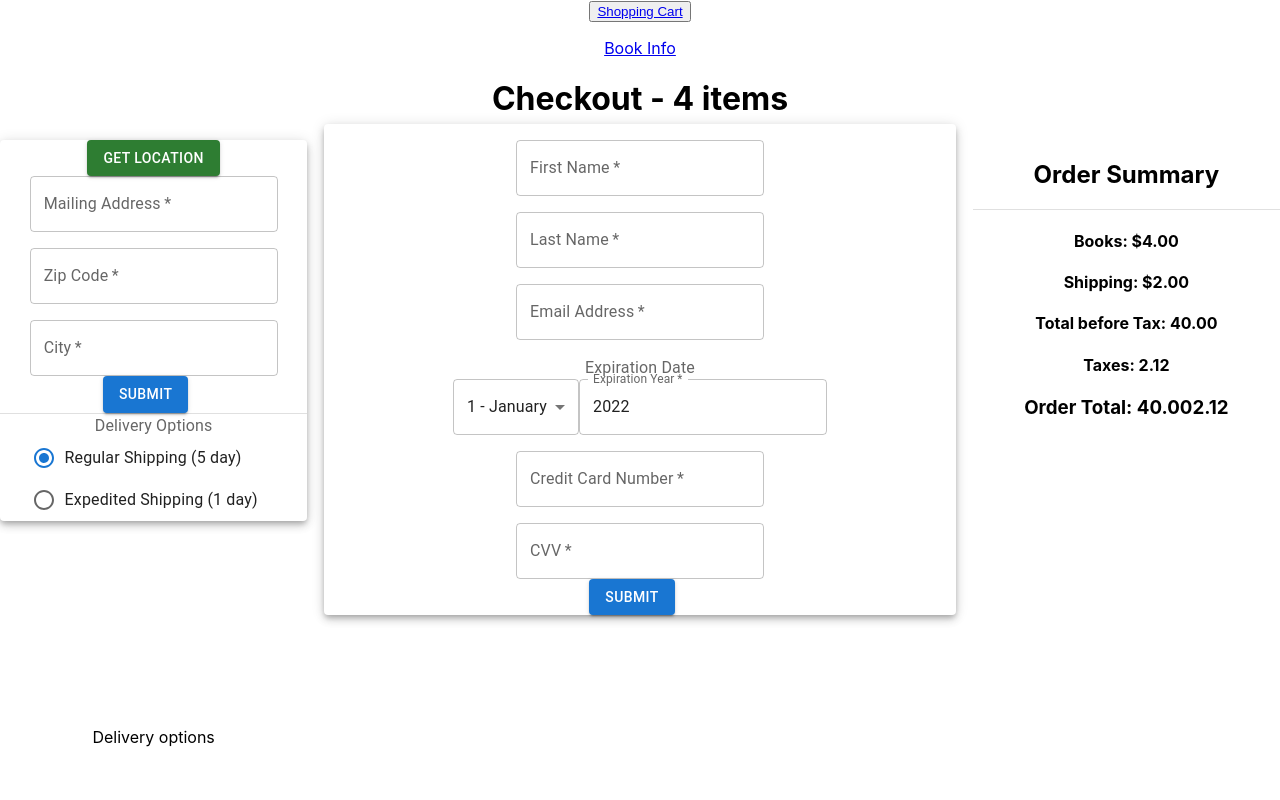
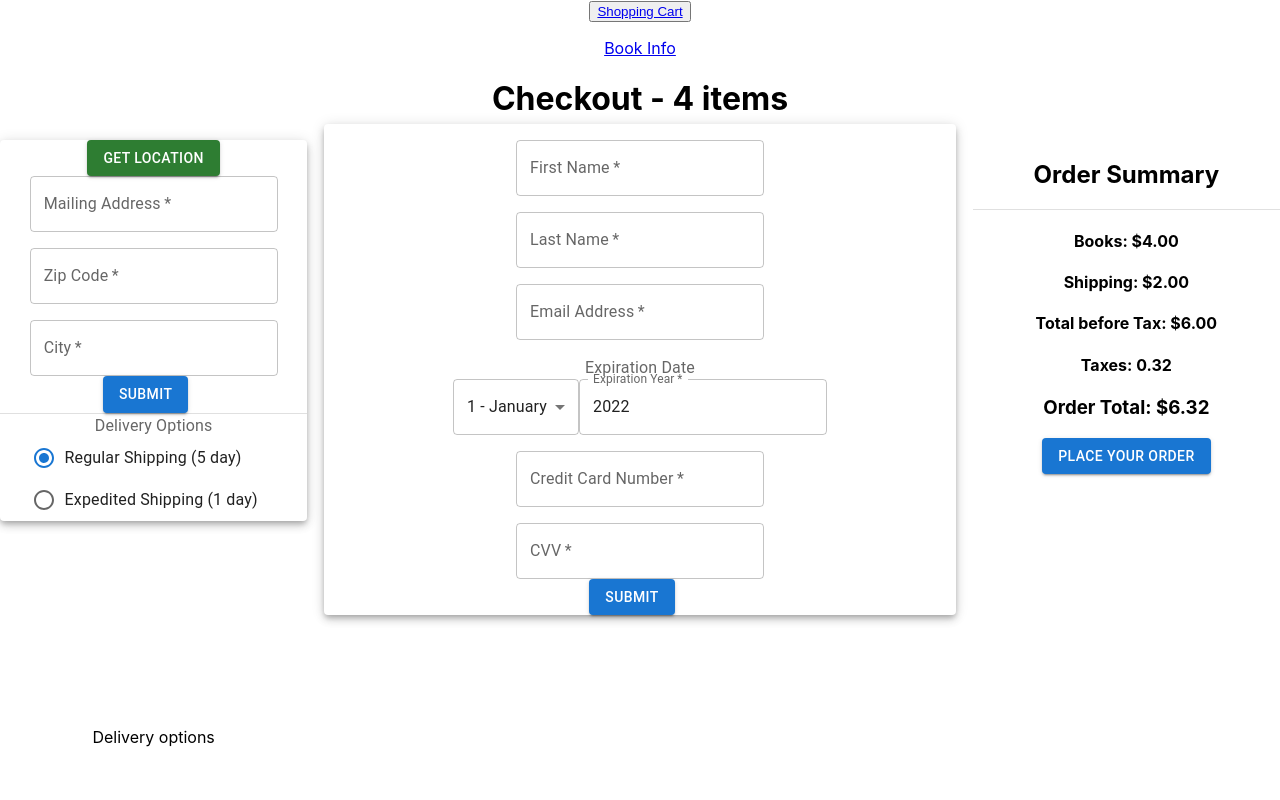
Before and after one commit to jazzyboii/book-app, a React (Create React App) app in the folder book-app/: page /payment-page in a window 1280 px wide. Shown: the top 800 px of the page. Built offline with nearby package versions, Linux system fonts and the light colour scheme.

Commit message:
fixed a glitch in adding the prices

```diff
--- a/book-app/src/components/ShoppingCart/OrderBreakdown.js
+++ b/book-app/src/components/ShoppingCart/OrderBreakdown.js
@@ -1,18 +1,30 @@
 import { useContext, useEffect, useState } from "react";
 import { ShoppingContext } from "../../contexts/shoppingContext";
-import { Divider } from "@mui/material";
+import { Divider, Button } from "@mui/material";
+import Dialog from '@mui/material/Dialog';
+import DialogActions from '@mui/material/DialogActions';
+import DialogContent from '@mui/material/DialogContent';
+import DialogContentText from '@mui/material/DialogContentText';
+import DialogTitle from '@mui/material/DialogTitle';
+import { typography } from "@mui/system";
 
 export default function OrderBreakdown(props) {
     // const {cart} = useContext(ShoppingContext);
-    const [shippingCosts, setShippingCosts] = useState(0);
-    const [total, setTotal] = useState(0);
+    const [shippingCosts, setShippingCosts] = useState("");
+    const [preTotal, setPreTotal] = useState("");
+    const [taxes, setTaxes] = useState("");
+    const [postTotal, setPostTotal] = useState("");
+    const [orderPlaced, setOrderPlaced] = useState(false);
+    const [openDialog, setOpenDialog] = useState(false);
+
+    useEffect( () => {
         const weightInOz = 5 * props.amount;
         let shippingMultiplier = 1;
         if(props.deliveryOption === "expidited") {
             shippingMultiplier = 2;
         }
 
-    let costPerOz;
+        let costPerOz = 0;
         if (weightInOz < 20) {
             costPerOz = 2 * shippingMultiplier;
         }
@@ -23,12 +35,33 @@ export default function OrderBreakdown(props) {
             costPerOz = 10 * shippingMultiplier;
         }
 
-    useEffect( () => {
-        const cost = (costPerOz * weightInOz * 0.01).toFixed(2);
-        setShippingCosts(cost);
-        const total = props.amount + shippingCosts;
-        setTotal(total);
-    }, [costPerOz, weightInOz])
+        const varShippingCosts = costPerOz * weightInOz * 0.01;
+        const varPreTotal = props.amount + varShippingCosts;
+        const varTaxes = varPreTotal * 0.053;
+        const varPostTotal = varPreTotal + varTaxes;
+        setShippingCosts(varShippingCosts.toFixed(2));
+        console.log(shippingCosts, " shipping costs is a ", typeof(shippingCosts))
+        setPreTotal(varPreTotal);
+        console.log(preTotal, " pretotal is a ", typeof(preTotal))
+        setTaxes(varTaxes.toFixed(2))
+        console.log(taxes, " taxes is a ", typeof(taxes))
+        setPostTotal(varPostTotal.toFixed(2))
+        console.log(postTotal, " postotal is a ", typeof(postTotal))
+    }, [props.amount])
+
+    function placeOrder() {
+        setOrderPlaced(true);
+        setOpenDialog(true);
+    }
+
+    function handleClose () {
+        setOpenDialog(false);
+        setOrderPlaced(false);
+    }
+
+    function handleCloseSuccess() {
+        setOpenDialog(false);
+    }
 
     return(
         <>
@@ -36,9 +69,32 @@ export default function OrderBreakdown(props) {
             <Divider/>
             <h4>Books: ${props.amount}.00</h4>
             <h4>Shipping: ${shippingCosts}</h4>
-            <h4>Total before Tax: {total}</h4>
-            <h4>Taxes: {(total * 0.053).toFixed(2)}</h4>
-            <h3>Order Total: {total + (total * 0.053).toFixed(2)}</h3>
+            <h4>Total before Tax: ${preTotal}.00</h4>
+            <h4>Taxes: {taxes}</h4>
+            <h3>Order Total: ${postTotal}</h3>
+            {orderPlaced?<Button variant="contained" disabled onClick={placeOrder}>Place Your Order</Button>:<Button variant="contained" onClick={placeOrder}>Place Your Order</Button>}
+
+            <Dialog
+                open={openDialog}
+                onClose={handleClose}
+                aria-labelledby="order-placement-dialog-title"
+                aria-describedby="delete-dialog-description"
+            >
+                <DialogTitle id="alert-dialog-title">
+                {"Please Confirm Your Order"}
+                </DialogTitle>
+                <DialogContent>
+                <DialogContentText id="alert-dialog-description">
+                    Click Confirm to go ahead with your order of ${postTotal}.
+                </DialogContentText>
+                </DialogContent>
+                <DialogActions>
+                <Button onClick={handleClose}>Cancel</Button>
+                <Button onClick={handleCloseSuccess} autoFocus color="success">
+                    Confirmed
+                </Button>
+                </DialogActions>
+            </Dialog>
         </>
     );
 }
```
Lines whose indentation alone changed are shown as unchanged.
